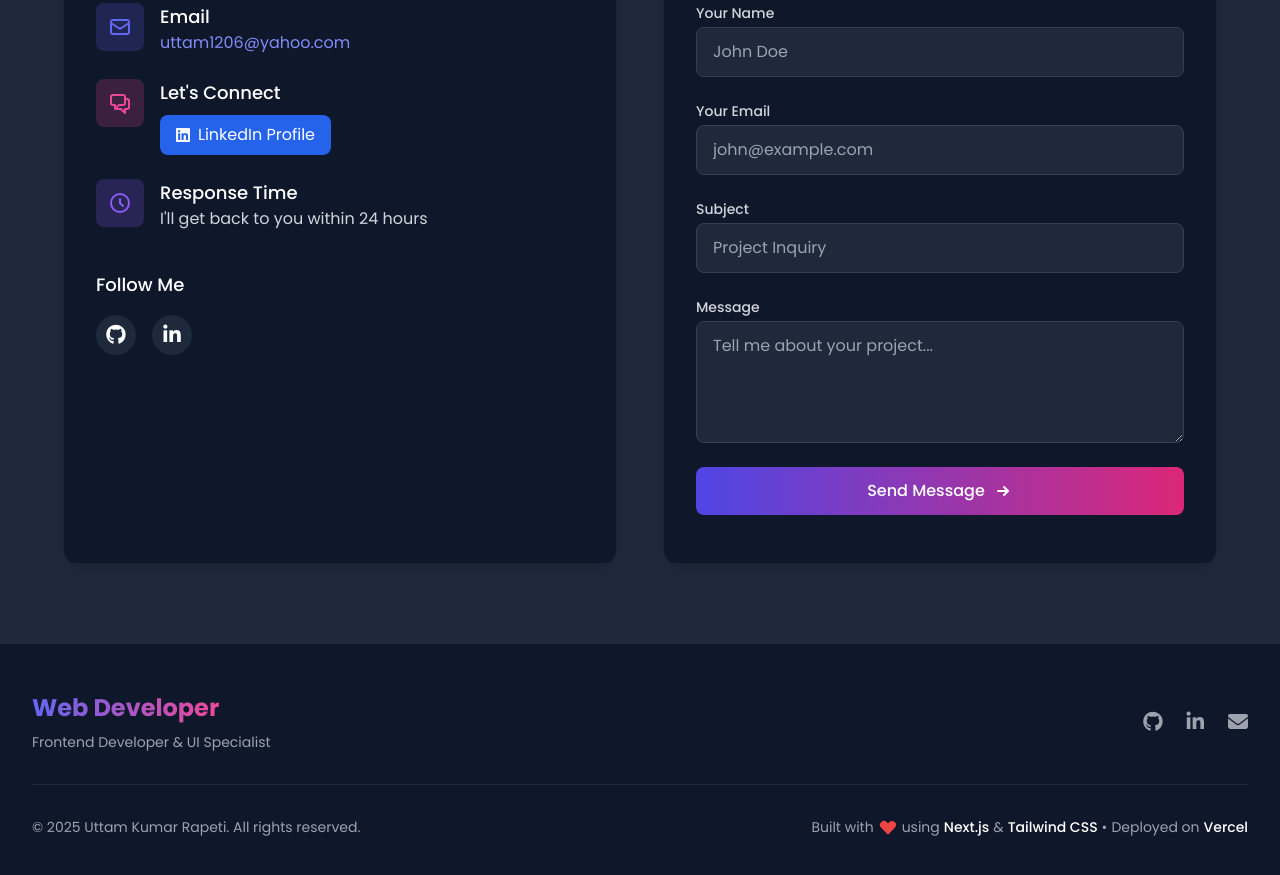
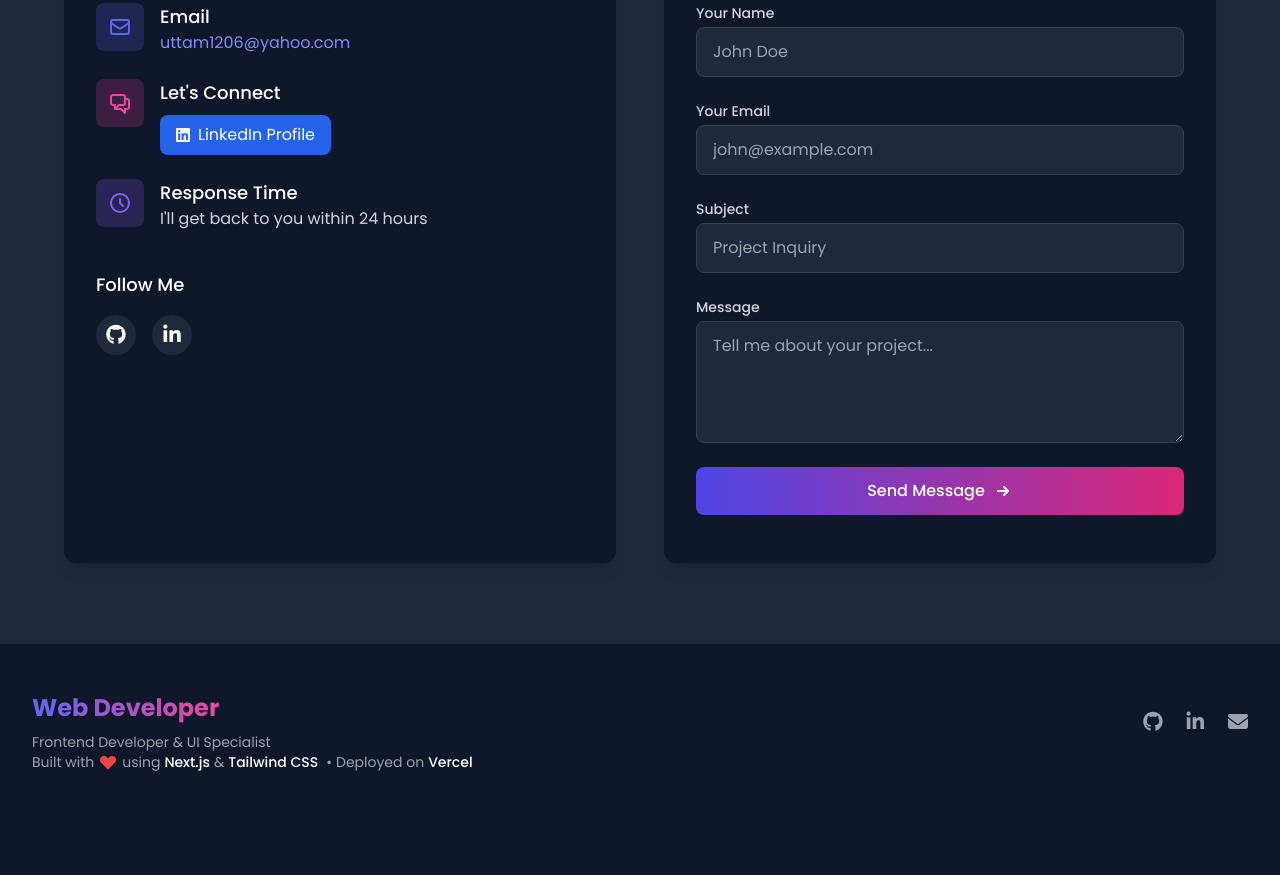
Before and after one commit to uttamrapeti/uttam-portfolio, a plain HTML site: page index.html in a window 1280 px wide. Shown: the part 6087-6962 px from the top of the page. After the commit the page ends 6907 px from the top, so only its background shows below. Drawn offline with nearby package versions, Linux system fonts and the light colour scheme.

Commit message:
Alignment issues on footer and mobile fixed

```diff
--- a/index.html
+++ b/index.html
@@ -55,7 +55,7 @@
 		<div
 			class="absolute rounded-full blur-[80px] -z-10 opacity-60 w-[300px] h-[300px] top-[-100px] right-[10%] bg-indigo-600"></div>
 		<div
-			class="absolute rounded-full blur-[80px] -z-10 opacity-60 w-[350px] h-[350px] bottom-[-150px] left-[100px] bg-pink-600"></div>
+			class="absolute rounded-full blur-[80px] -z-10 opacity-60 w-[350px] h-[350px] bottom-[-150px] left-[100px] bg-pink-600 hidden lg:block"></div>
 
 		<!-- Navigation -->
 		<nav class="fixed w-full z-50 bg-slate-900/80 backdrop-blur-md">
@@ -1970,31 +1970,18 @@
 					</div>
 				</div>
 
-				<div
-					class="mt-8 pt-8 border-t border-slate-800 flex flex-col md:flex-row justify-between items-center">
-					<p class="text-gray-400 text-sm">
-						© 2025 Uttam Kumar Rapeti. All rights reserved.
-					</p>
-					<div class="mt-4 md:mt-0 flex items-center text-gray-400 text-sm">
+				<div class="mt-4 md:mt-0 flex flex-wrap items-center text-gray-400 text-sm">
 					<span>Built with</span>
-						<svg
-							xmlns="http://www.w3.org/2000/svg"
-							class="h-5 w-5 mx-1 text-red-500"
-							viewBox="0 0 20 20"
-							fill="currentColor">
-							<path
-								fill-rule="evenodd"
-								d="M3.172 5.172a4 4 0 015.656 0L10 6.343l1.172-1.171a4 4 0 115.656 5.656L10 17.657l-6.828-6.829a4 4 0 010-5.656z"
-								clip-rule="evenodd"></path>
+					<svg xmlns="http://www.w3.org/2000/svg" class="h-5 w-5 mx-1 text-red-500" viewBox="0 0 20 20" fill="currentColor">
+					  <path fill-rule="evenodd" d="M3.172 5.172a4 4 0 015.656 0L10 6.343l1.172-1.171a4 4 0 115.656 5.656L10 17.657l-6.828-6.829a4 4 0 010-5.656z" clip-rule="evenodd"></path>
 					</svg>
 					<span>using</span>
 					<span class="mx-1 font-medium text-white">Next.js</span>
 					<span>&amp;</span>
 					<span class="mx-1 font-medium text-white">Tailwind CSS</span>
-						<span>•</span>
-						<span class="ml-1">Deployed on</span>
+					<span class="mx-1">•</span>
+					<span>Deployed on</span>
 					<span class="ml-1 font-medium text-white">Vercel</span>
-					</div>
 				  </div>
 			</div>
 		</footer>
```
Lines whose indentation alone changed are shown as unchanged.
